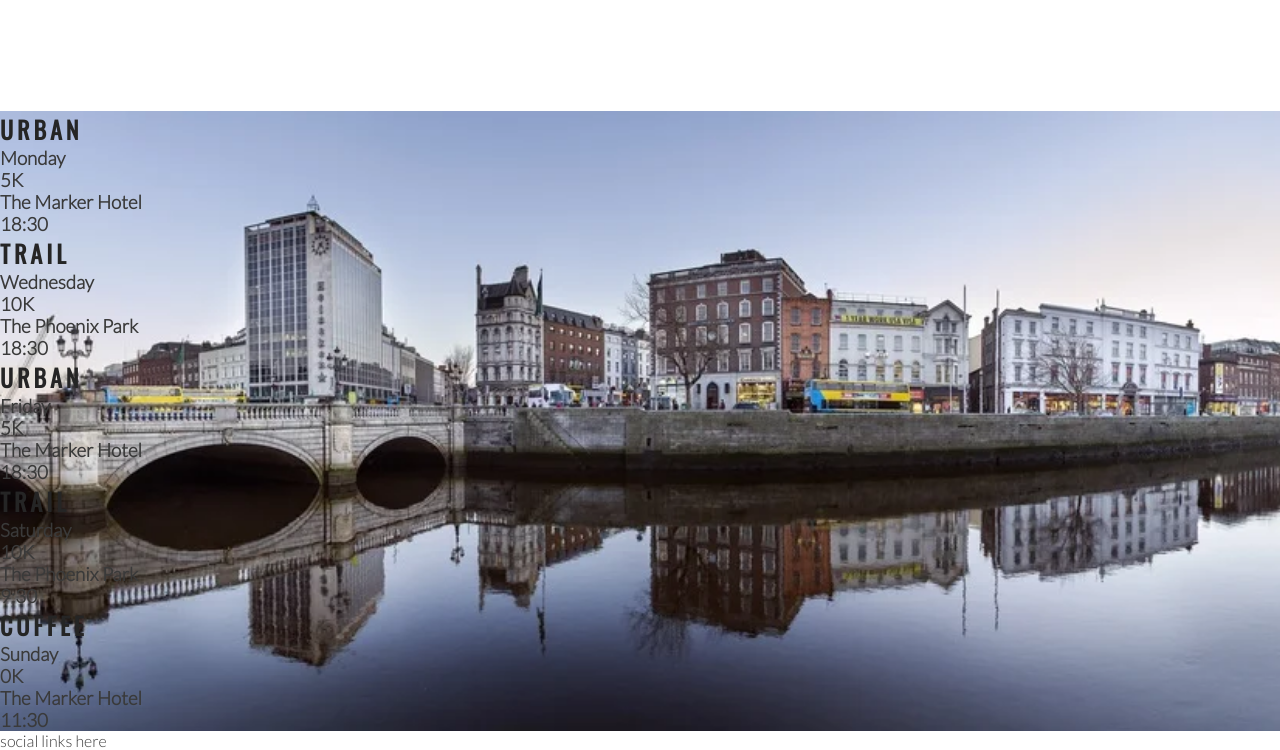
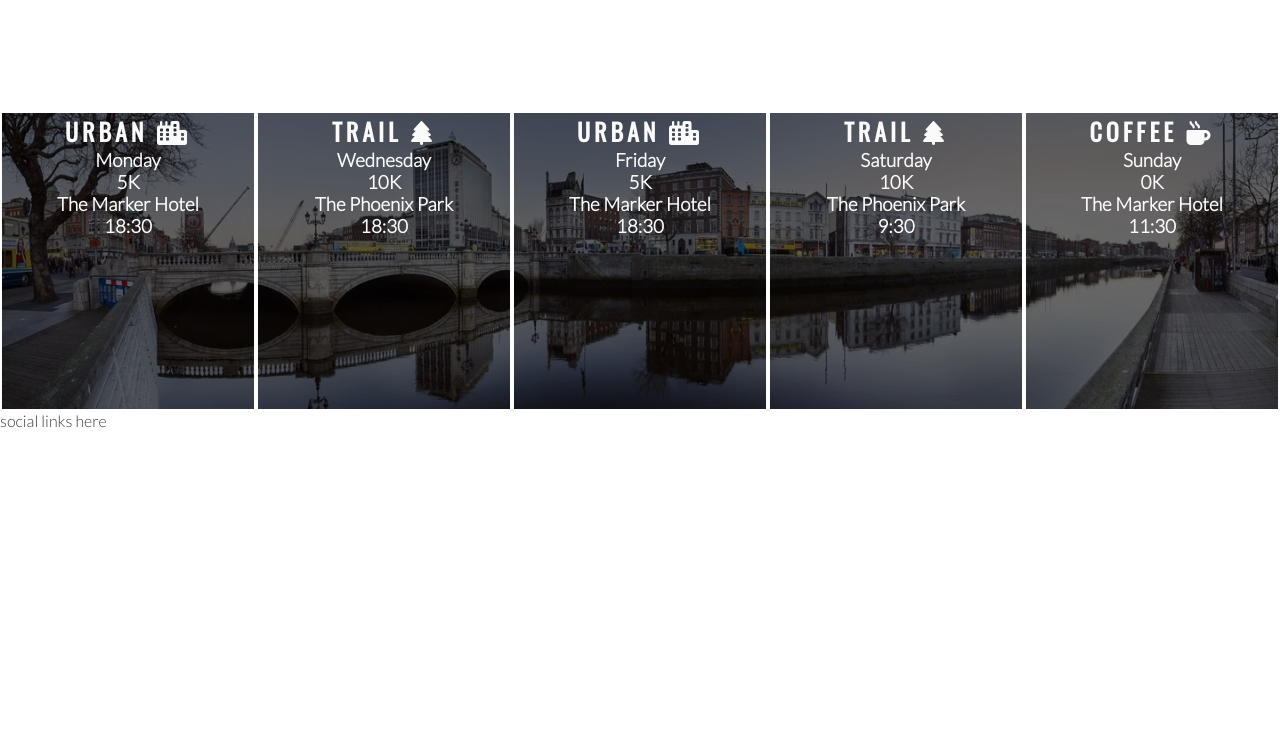
Before and after one commit to Mushbt/love-running, a plain HTML site: page index.html in a window 1280 px wide. Shown: the part 1184-1934 px from the top of the page. After the commit the page ends 1614 px from the top, so only its background shows below. Drawn offline with nearby package versions, Linux system fonts and the light colour scheme.

Commit message:
Style times panels and add icons

```diff
--- a/assets/css/style.css
+++ b/assets/css/style.css
@@ -198,3 +198,19 @@
     width: 100%;
     overflow: hidden;
 }
+
+#times div {
+    color: #fafafa;
+    background-color: rgba(0, 0, 0, .6);
+    width: 20%;
+    height: 300px;
+    float: left;
+    padding-top: 30px 0 0 10px;
+    text-align: center;
+    border: 2px solid white;
+    box-sizing: border-box;
+}
+
+#times h2 {
+    color: #fafafa;
+}
--- a/index.html
+++ b/index.html
@@ -82,35 +82,35 @@
     </section>
     <section id="times">
         <div>
-            <h2>Urban</h2>
+            <h2>Urban <i class="fa-solid fa-city"></i></h2>
             <h3>Monday</h3>
             <h3>5K</h3>
             <h3>The Marker Hotel</h3>
             <h3>18:30</h3>
         </div>
         <div>
-            <h2>Trail</h2>
+            <h2>Trail <i class="fa-solid fa-tree"></i></h2>
             <h3>Wednesday</h3>
             <h3>10K</h3>
             <h3>The Phoenix Park</h3>
             <h3>18:30</h3>
         </div>
         <div>
-            <h2>Urban</h2>
+            <h2>Urban <i class="fa-solid fa-city"></i></h2>
             <h3>Friday</h3>
             <h3>5K</h3>
             <h3>The Marker Hotel</h3>
             <h3>18:30</h3>
         </div>
         <div>
-            <h2>Trail</h2>
+            <h2>Trail <i class="fa-solid fa-tree"></i></h2>
             <h3>Saturday</h3>
             <h3>10K</h3>
             <h3>The Phoenix Park</h3>
             <h3>9:30</h3>
         </div>
         <div>
-            <h2>Coffee</h2>
+            <h2>Coffee <i class="fa-solid fa-mug-hot"></i></h2>
             <h3>Sunday</h3>
             <h3>0K</h3>
             <h3>The Marker Hotel</h3>
```
